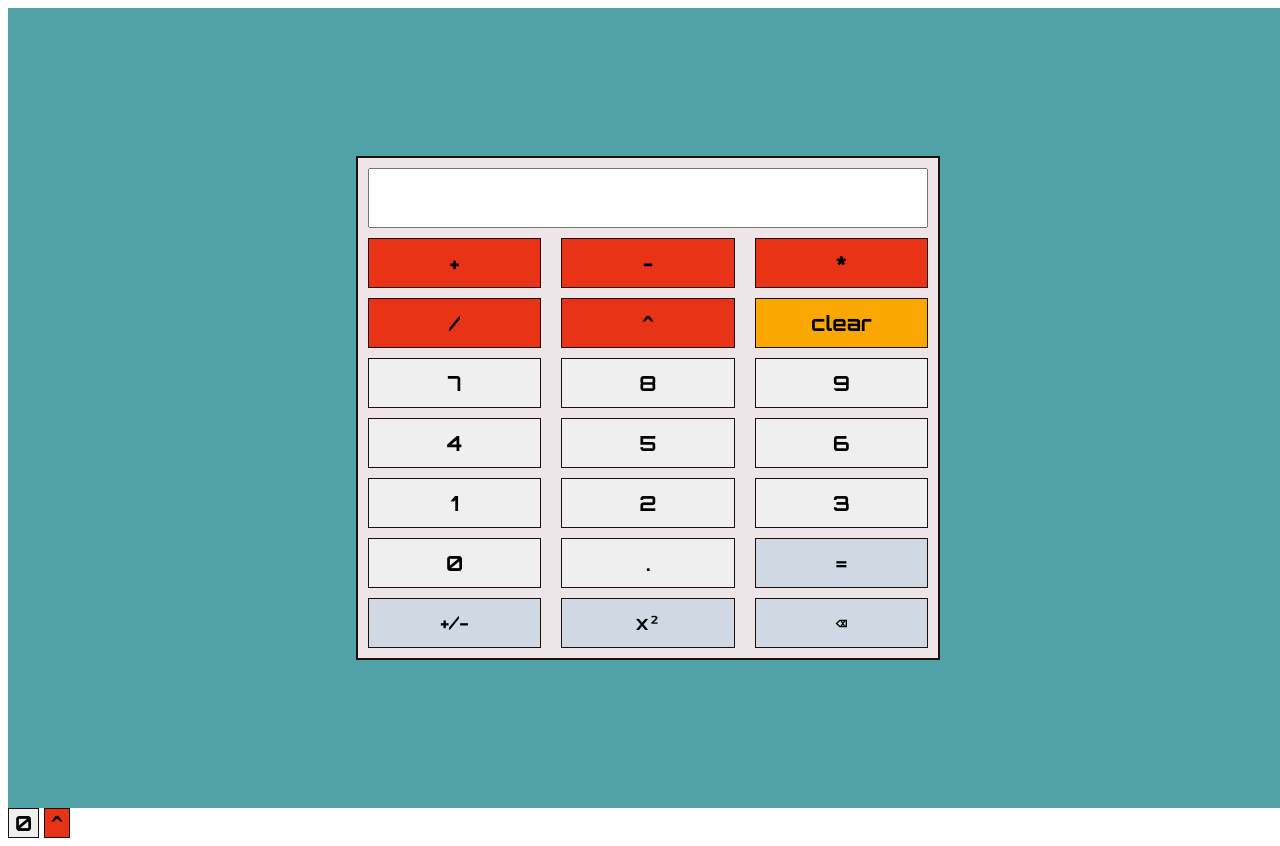
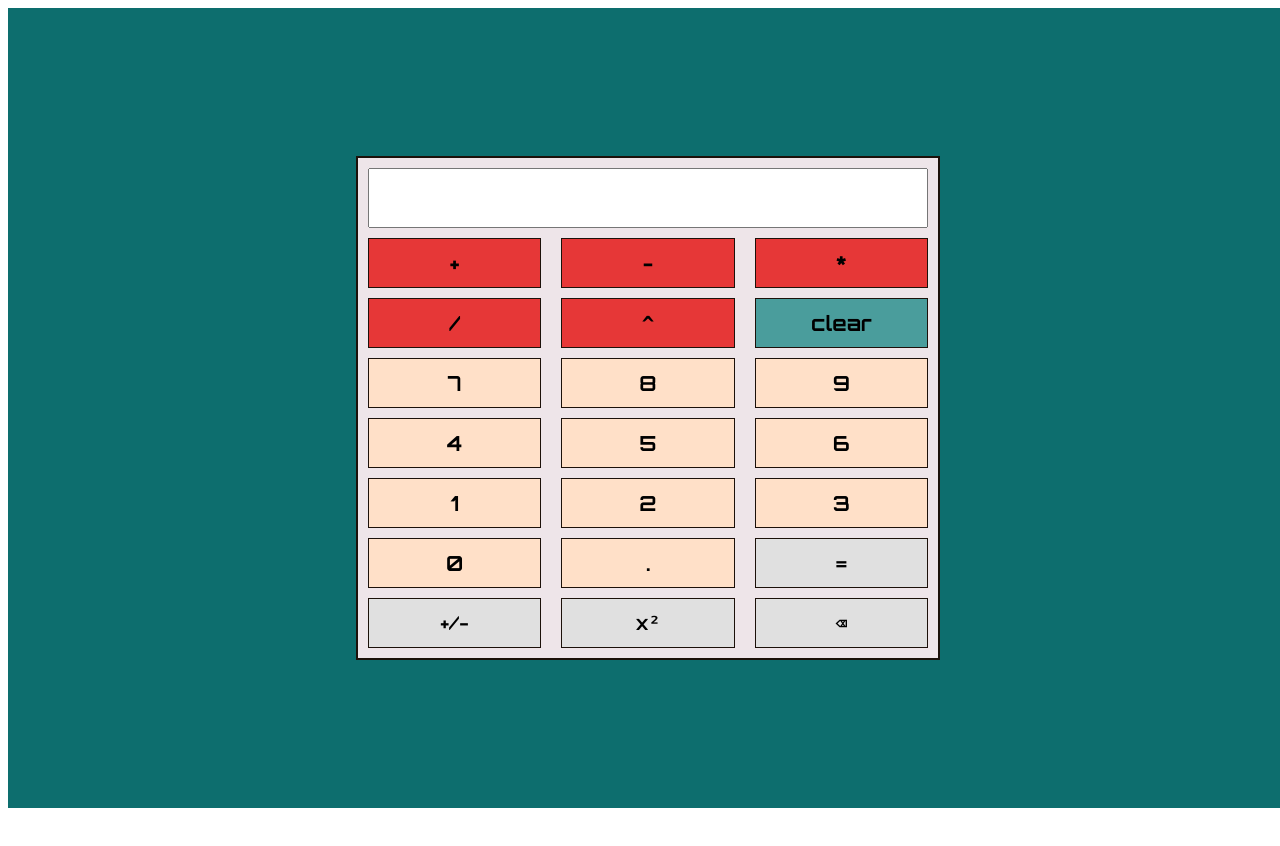
Before and after one commit to cam5674/Calculator, a website: page index.html in a window 1280 px wide. After the commit the page ends 816 px from the top, so only its background shows below. Drawn offline with Linux system fonts and the light colour scheme.

Commit message:
Color changes

```diff
--- a/index.html
+++ b/index.html
@@ -41,9 +41,5 @@
             </div>
         </div>
     </div>
-
-    <button type="button" id ="0" class="btn digit">0</button>
-                 <button type="button" id ="power" class="btn op">^</button>
-
 </body>
 </html>
--- a/style.css
+++ b/style.css
@@ -11,7 +11,7 @@ body {
     font-family: 'Orbitron', "Roboto Mono", "Consolas", "Courier New", monospace;
 }
 .container {
-    background-color: #50A2A7;
+    background-color: #0D6E6E;
     display: flex;
     width: 100vw;
     height: 100vh;
@@ -46,32 +46,39 @@ body {
 .btn.toggle,
 .btn.square,
 .btn.backspace {
-  background: #cfd8e3;
+  background: #e0e0e0;
 }
 
 .btn.eq:hover,
 .btn.toggle:hover,
 .btn.square:hover,
 .btn.backspace:hover {
-  background: #b8c4d2; /* hover shade */
+  background: #cacaca;
 }
 
 .btn.op {
-    background: #e93317;
+     background: #E63737;
 }
 .btn.op:hover {
-    background-color: #9B2915;
+    background: #cf3232;
 }
 .btn.digit:hover {
-    background-color: #e0e7ef ;
+    background: #cad0d7;
 }
 
 .btn.action {
-    background: #faa701;
+    background: #4a9d9c;
 }
 
 .btn.action:hover {
-    background-color:  #E9B44C;
+    background:  #438d8c;
+}
+
+.btn.digit {
+    background: #ffe0c8;
+}
+.btn.digit:hover {
+    background: #e6cab4;
 }
 .calculator .buttons {
     width: 560px;
```
